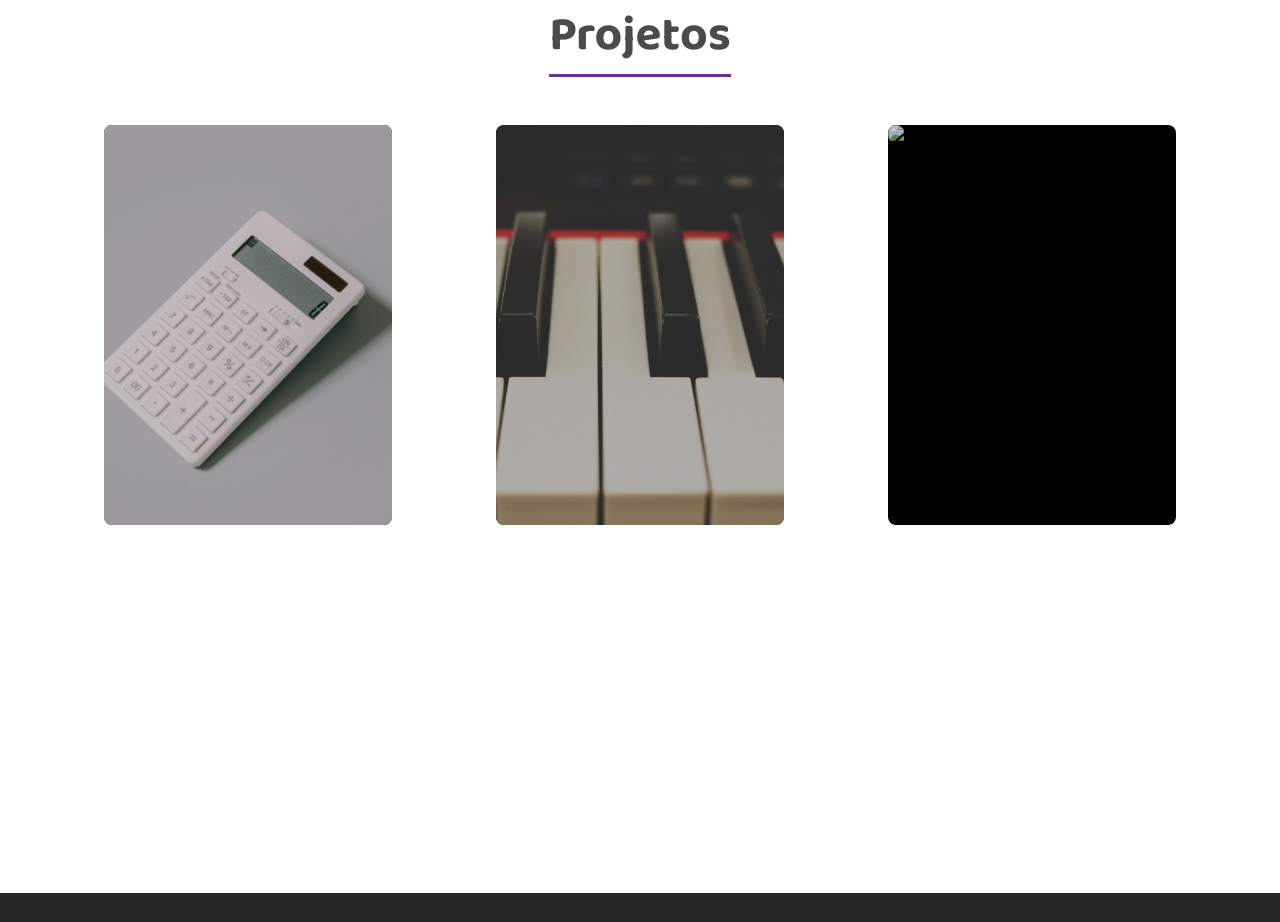
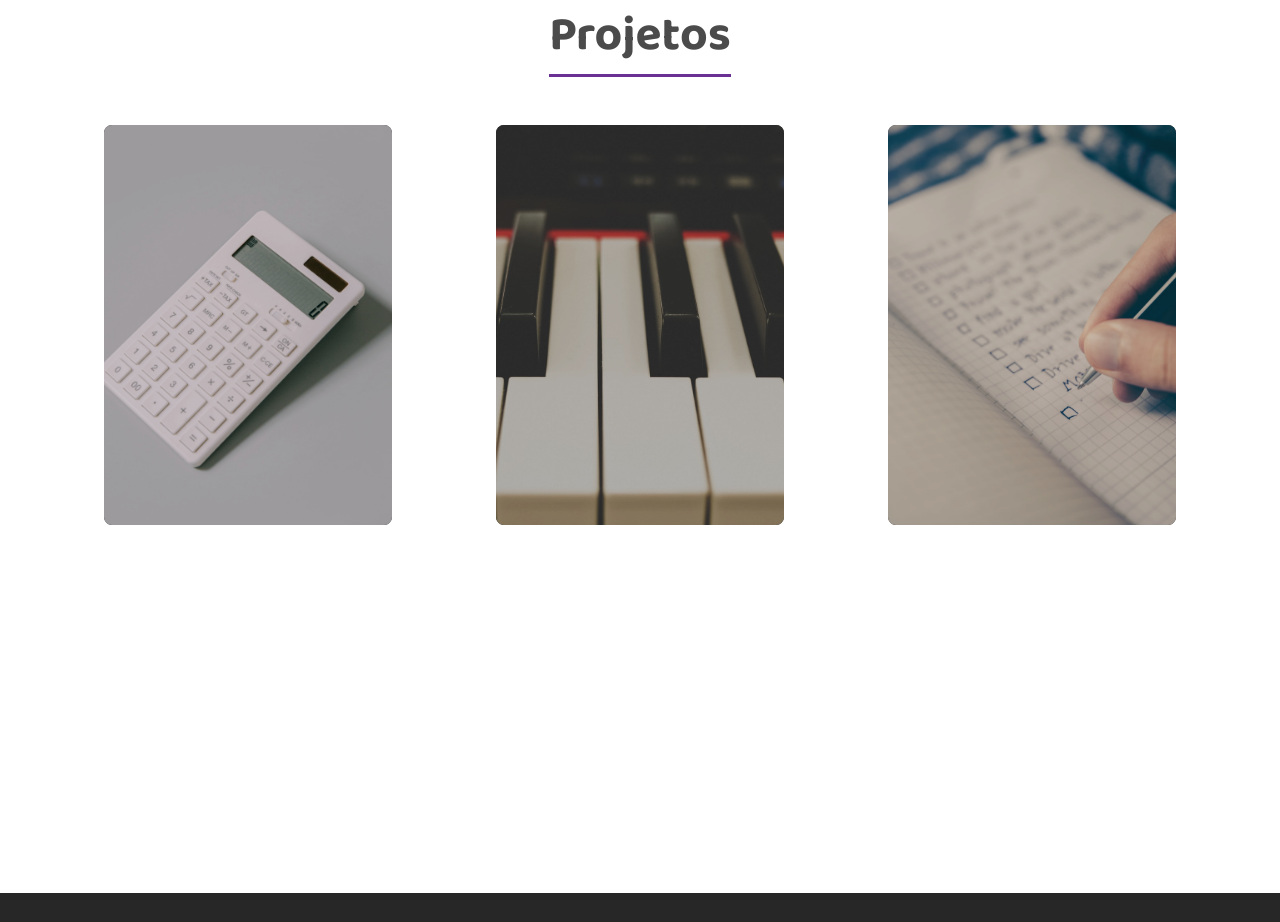
Before and after one commit to thalesz/Site-Portfolio, a plain HTML site: page index.html in a window 1280 px wide. Shown: the part 1651-2573 px from the top of the page. Drawn offline with Linux system fonts and the light colour scheme; the site is published under a folder, as on GitHub Pages, so addresses that start at the root find nothing.

Commit message:
Update index.html

```diff
--- a/index.html
+++ b/index.html
@@ -143,7 +143,7 @@
                     </div>
                 </div>
                 <div class="card">
-                    <div class="card-img-wrapper"><img src="/imagens/todo.jpg" alt="Imagem do projeto lista ToDo"/></div>
+                    <div class="card-img-wrapper"><img src="imagens/todo.jpg" alt="Imagem do projeto lista ToDo"/></div>
                     <div class="card-info">
                         <h2>Lista ToDo</h2>
                         <h3>Projeto em Javascript</h3>
```
